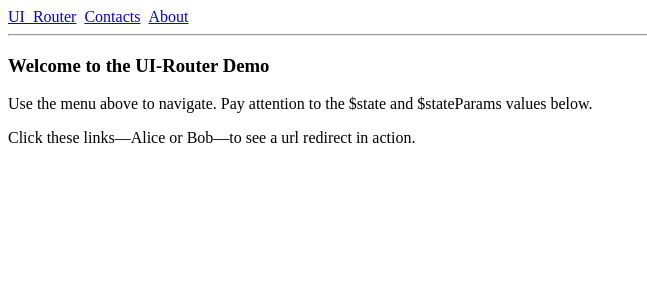
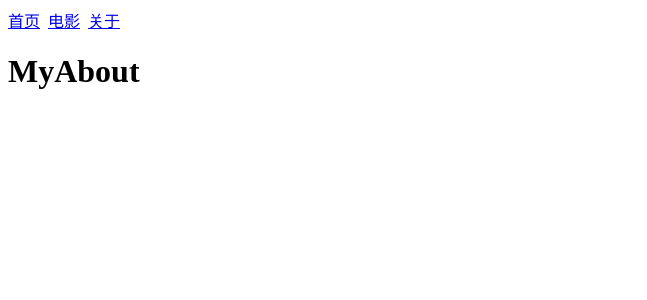
Before and after one commit to itbossss/vue007, a Vue app: page / in a window 1280 px wide. Before the commit this address led to /#/ui_router. Shown: the top 300 px of the page, without its empty margins (0-647 px from the left). Built offline with nearby package versions, Linux system fonts and the light colour scheme.

Commit message:
完成手写原理

```diff
--- a/src/App.vue
+++ b/src/App.vue
@@ -1,18 +1,44 @@
 <template>
   <div>
-    <router-link to="/ui_router">UI_Router</router-link>
-    <router-link to="/contacts">Contacts</router-link>
-    <router-link to="/about">About</router-link>
-    <hr />
-    <div>
-      <router-view></router-view>
-    </div>
+    <a href="#/myabout">首页</a>
+    <a href="#/myhome">电影</a>
+    <a href="#/mymovie">关于</a>
+    <component :is="comName"> </component>
   </div>
 </template>
 
 <script>
+import MyAbout from "./views/extend/MyAbout.vue";
+import MyHome from "./views/extend/MyHome.vue";
+import MyMovie from "./views/extend/MyMovie.vue";
+
 export default {
   name: "App",
+  data() {
+    return {
+      comName: "MyAbout",
+    };
+  },
+  components: {
+    MyAbout,
+    MyHome,
+    MyMovie,
+  },
+  created() {
+    window.onhashchange = () => {
+      switch (location.hash) {
+        case "#/myabout":
+          this.comName = "MyAbout";
+          break;
+        case "#/myhome":
+          this.comName = "MyHome";
+          break;
+        case "#/mymovie":
+          this.comName = "MyMovie";
+          break;
+      }
+    };
+  },
 };
 </script>
 
--- a/src/main.js
+++ b/src/main.js
@@ -2,16 +2,7 @@ import Vue from 'vue'
 import App from './App.vue'
 import VueRouter from 'vue-router'
 
-import UI_Router from './views/3router/UI_Router.vue'
-import Contacts from './views/3router/Contacts.vue'
-import About from './views/3router/About.vue'
-//二级路由
-import Allcontacts from './views/3router/3router-2/Allcontacts.vue'
-import Alice from './views/3router/3router-2/Alice.vue'
-import Bob from './views/3router/3router-2/Bob.vue'
-//三级路由
-import Blog from './views/3router/3router-2/3router-3/Blog.vue'
-import Fax from './views/3router/3router-2/3router-3/Fax.vue'
+
 
 let routerPush = VueRouter.prototype.push;
 VueRouter.prototype.push = function push(location) {
@@ -22,50 +13,7 @@ Vue.config.productionTip = false
 
 const router = new VueRouter({
   routes: [
-    {
-      path: '/',
-      redirect: '/ui_router'
-    },
-    {
-      path: '/ui_router',
-      component: UI_Router
-    },
-    {
-      path: '/contacts',
-      component: Contacts,
-      children: [
-        {
-          path: 'allcontacts',
-          component: Allcontacts,
-          name: 'Allcontacts'
-        },
-        {
-          path: 'alice',
-          component: Alice,
-          name: 'Alice'
 
-        },
-        {
-          path: 'bob',
-          component: Bob,
-          name: 'Bob',
-          children: [
-            {
-              path: 'blog',
-              component: Blog
-            },
-            {
-              path: 'fax',
-              component: Fax
-            },
-          ]
-        },
-      ]
-    },
-    {
-      path: '/about',
-      component: About
-    },
   ]
 })
 
--- /dev/null
+++ b/src/views/extend/MyAbout.vue
@@ -0,0 +1,11 @@
+<template>
+  <div>
+    <h1>MyAbout</h1>
+  </div>
+</template>
+
+<script>
+export default {};
+</script>
+
+<style></style>
--- /dev/null
+++ b/src/views/extend/MyHome.vue
@@ -0,0 +1,11 @@
+<template>
+  <div>
+    <h1>MyHome</h1>
+  </div>
+</template>
+
+<script>
+export default {};
+</script>
+
+<style></style>
--- /dev/null
+++ b/src/views/extend/MyMovie.vue
@@ -0,0 +1,11 @@
+<template>
+  <div>
+    <h1>MyMovie</h1>
+  </div>
+</template>
+
+<script>
+export default {};
+</script>
+
+<style></style>
```
